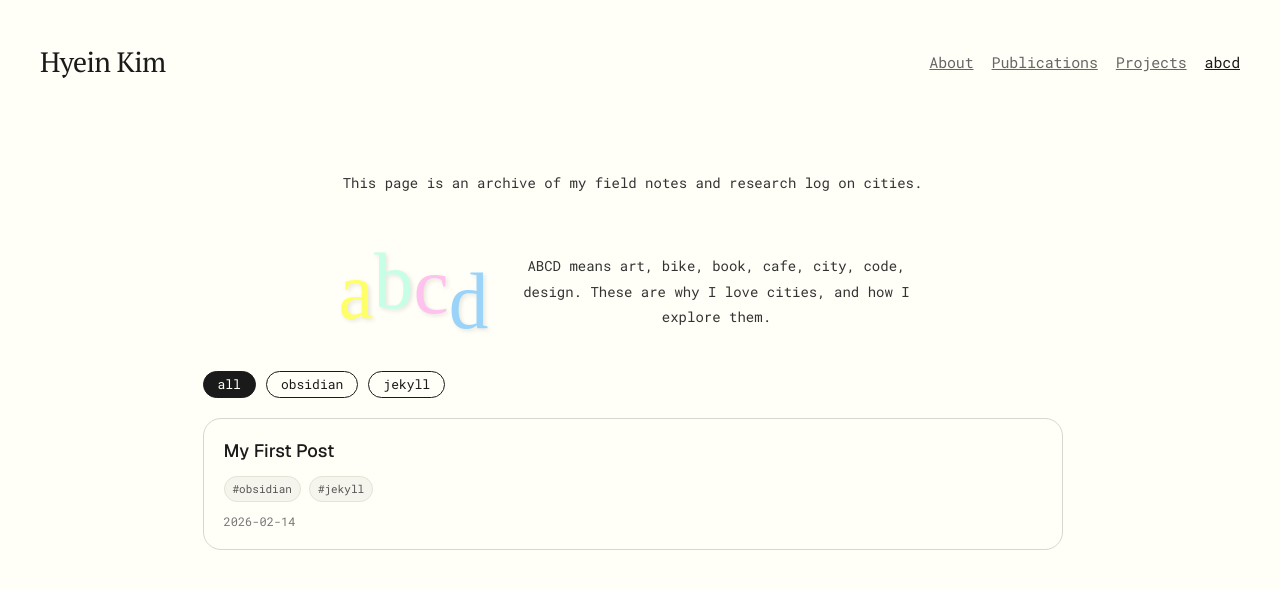
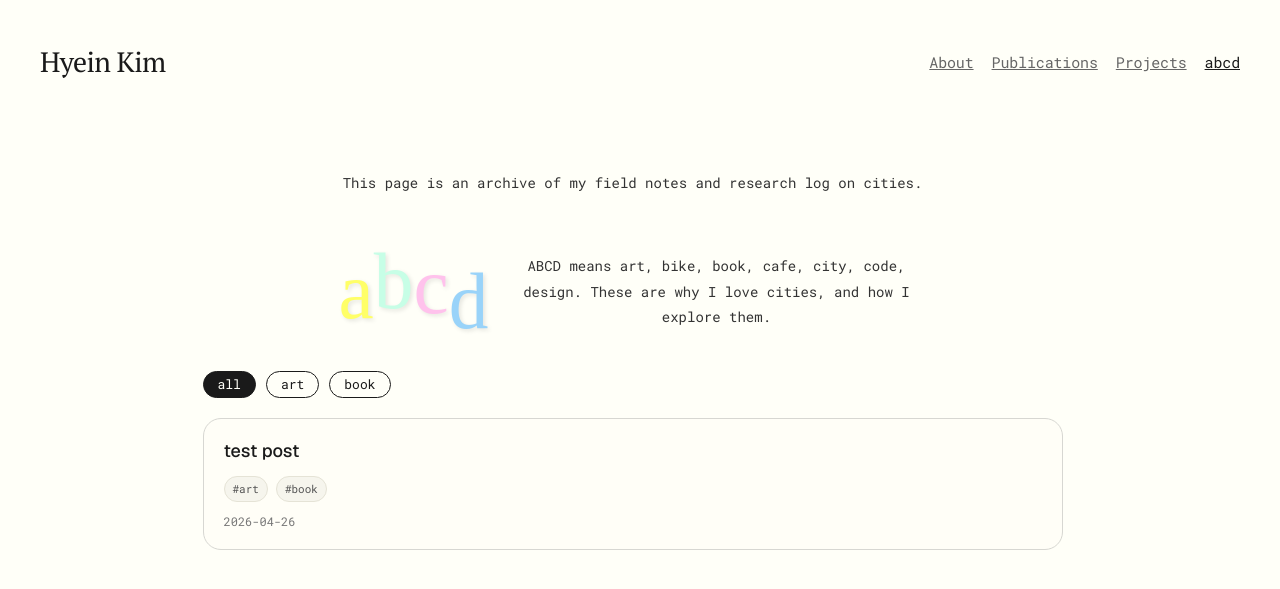
Before and after one commit to hyein2kim/hyein2kim.github.io, a Jekyll site: the page built from abcd.html, in a window 1280 px wide. Shown: the top 589 px of the page. Built offline with Jekyll 4.4.1, drawn with Linux system fonts in a browser that asks for light colours; some web fonts are replaced.

Commit message:
update abcd page and test post

```diff
--- a/abcd/test-post.md
+++ b/abcd/test-post.md
@@ -1,6 +1,9 @@
 ---
-title: "My First Post"
-date: 2026-02-14
+title: test post
+date: 2026-04-26
 layout: abcd_layout
-tags: [obsidian, jekyll]
+tags:
+  - art
+  - book
 ---
+ㅁ
```
